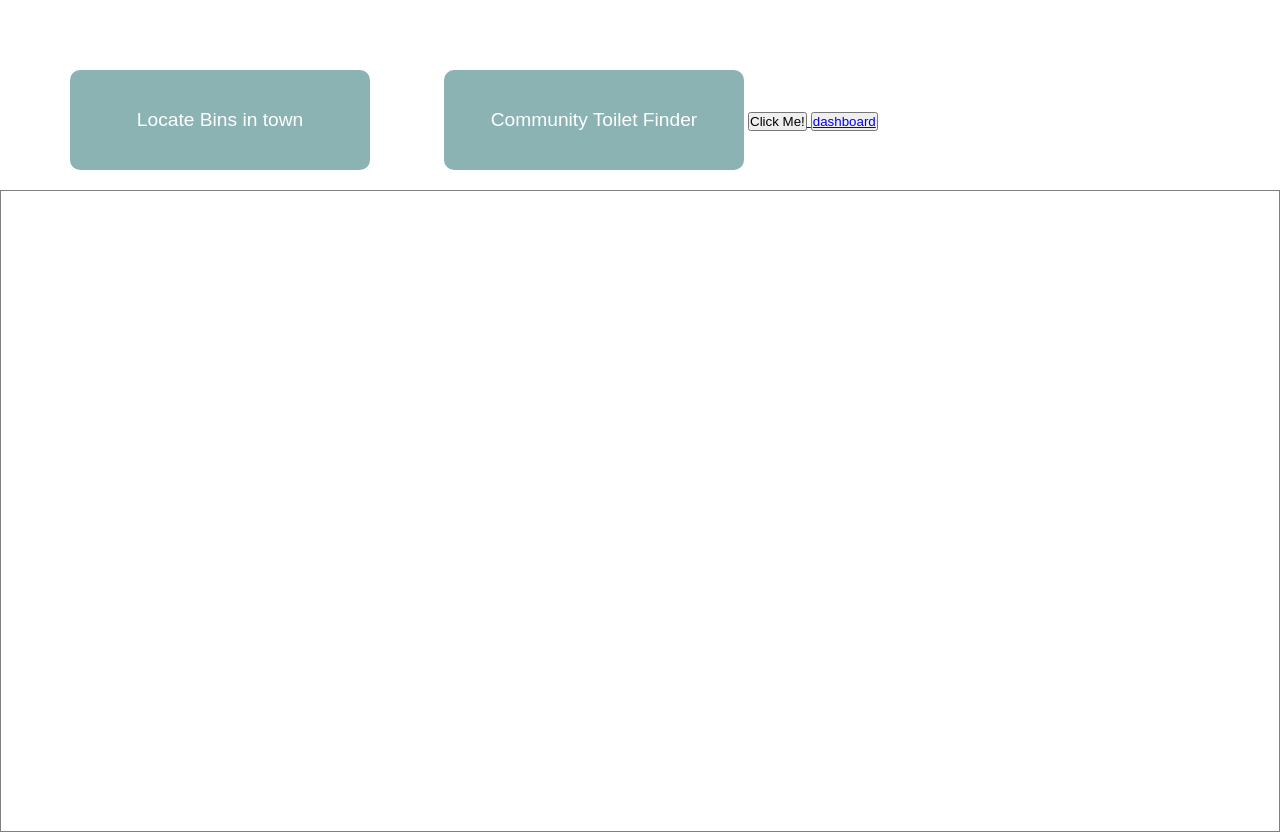
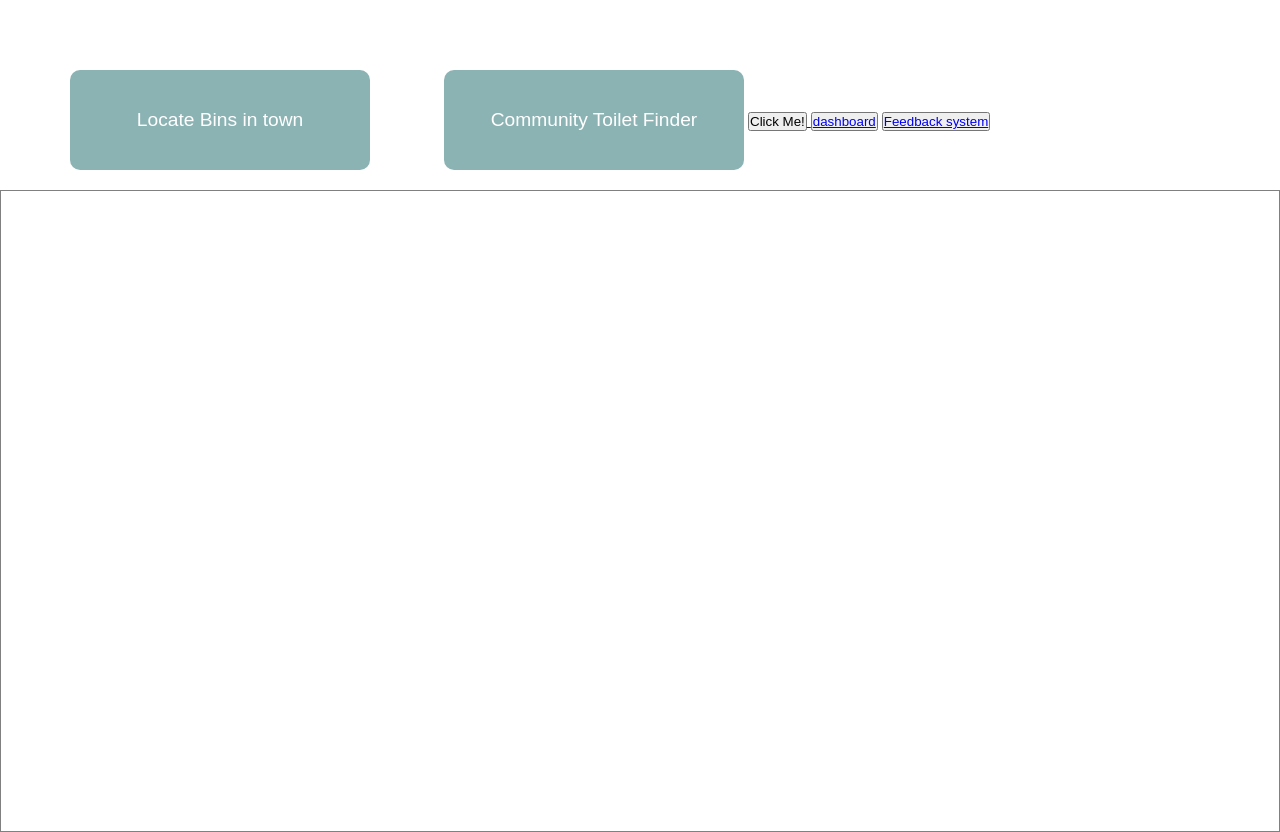
Before and after one commit to JavedALiShamma/SBM-Project, a plain HTML site: page index.html in a window 1280 px wide. Drawn offline with Linux system fonts and the light colour scheme; some packages are replaced by stand-ins of ours.

Commit message:
New version

```diff
--- a/index.html
+++ b/index.html
@@ -17,6 +17,9 @@
       <button>
         <a href="./dashboard.html"> dashboard</a>
       </button>
+      <button>
+        <a href="./CitizenFeedBack/citizenForm.html"> Feedback system</a>
+      </button>
         <div id="map"></div>
     </div>
 
```
